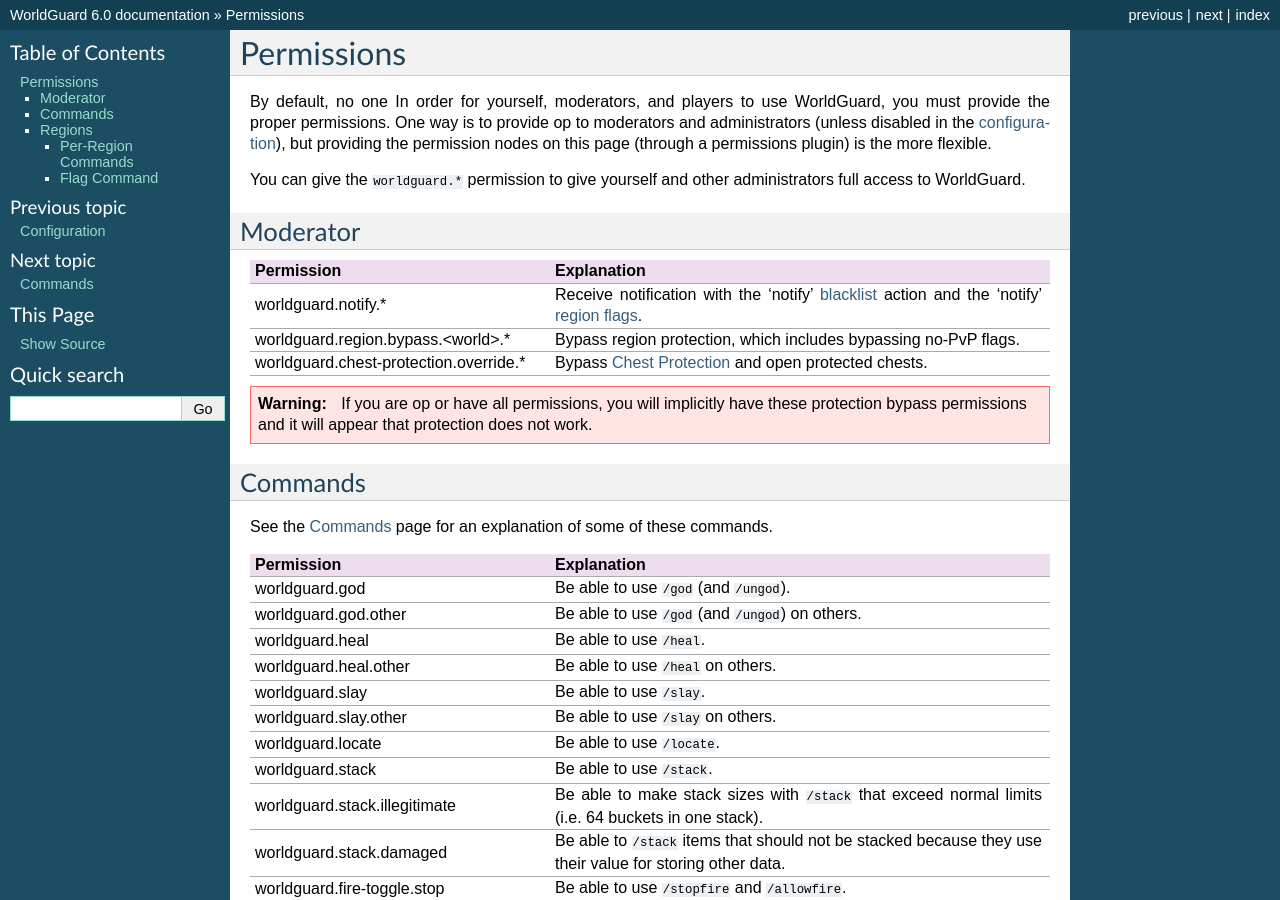
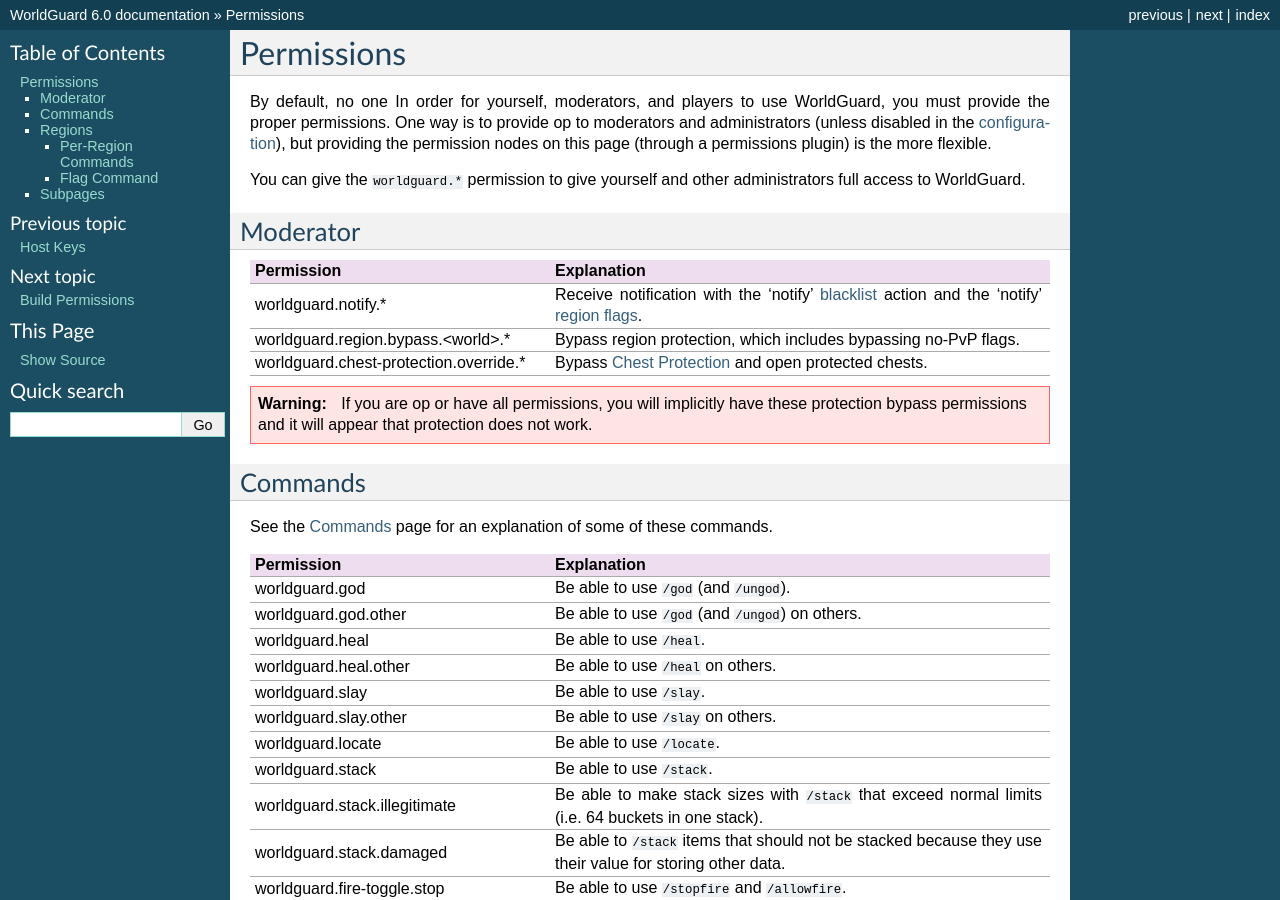
Before and after one commit to aurorasmiles/WorldGuardDocs, a Sphinx documentation site: the page built from source/permissions.rst, in a window 1280 px wide and 900 px high. Built offline with Sphinx 7.4.7, drawn with Linux system fonts in a browser that asks for light colours; some of the changed text lies outside the part shown.

Commit message:
Move host keys and build perms pages.

```diff
--- a/source/config.rst
+++ b/source/config.rst
@@ -363,3 +363,12 @@
     username,worldguard,The username to connect to the database with.
     password,worldguard,The password to connect to the database with.
     table-prefix,,The table prefix.
+
+Subpages
+========
+
+.. toctree::
+    :maxdepth: 3
+    :titlesonly:
+
+    host-keys
--- a/source/index.rst
+++ b/source/index.rst
@@ -28,9 +28,7 @@
     commands
     blacklist/index
     regions/index
-    build-perms
     chest-protection
-    host-keys
     troubleshooting/index
     developer/index
     support
--- a/source/permissions.rst
+++ b/source/permissions.rst
@@ -128,3 +128,12 @@
         worldguard.region.flag.regions.own.*
         worldguard.region.flag.flags.use.*
         worldguard.region.flag.flags.chest-access.*
+
+Subpages
+========
+
+.. toctree::
+    :maxdepth: 3
+    :titlesonly:
+
+    build-perms
```
